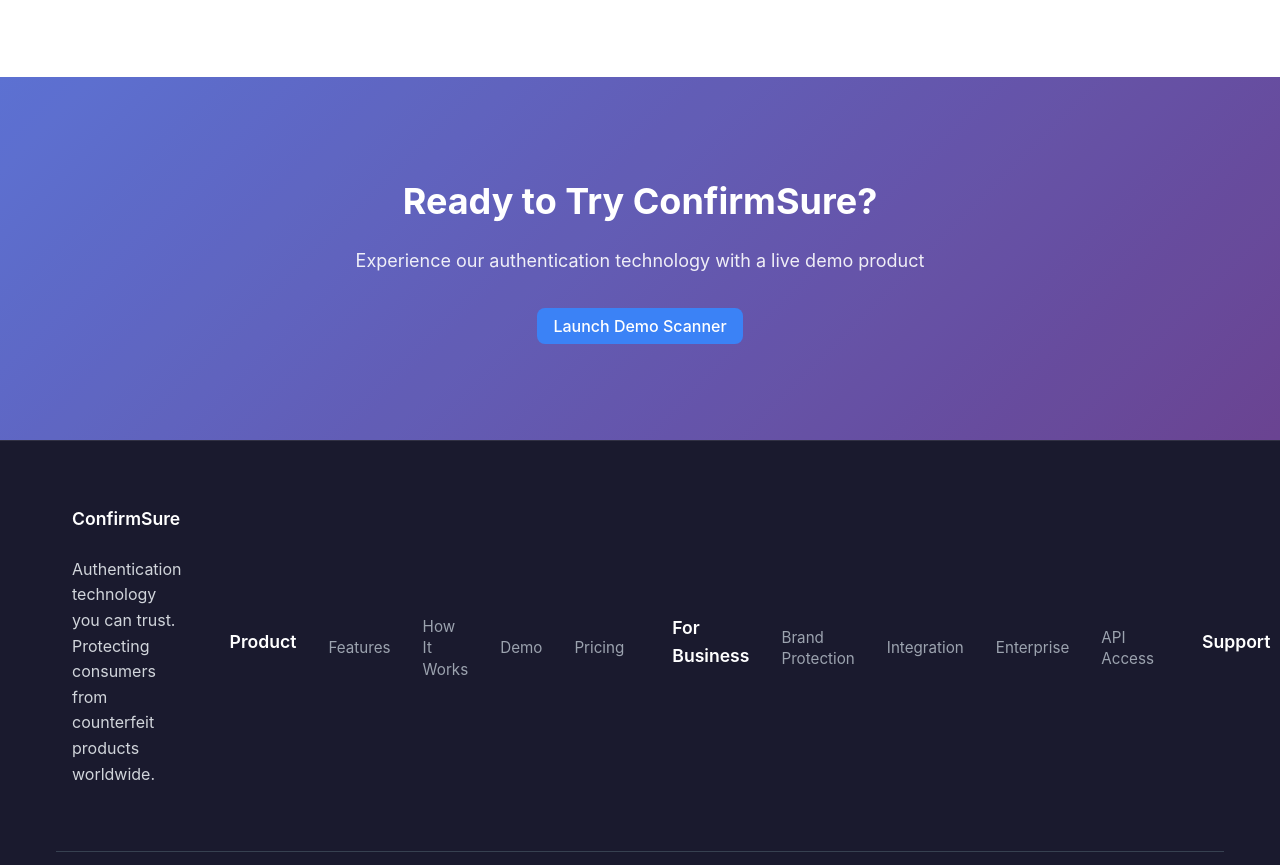
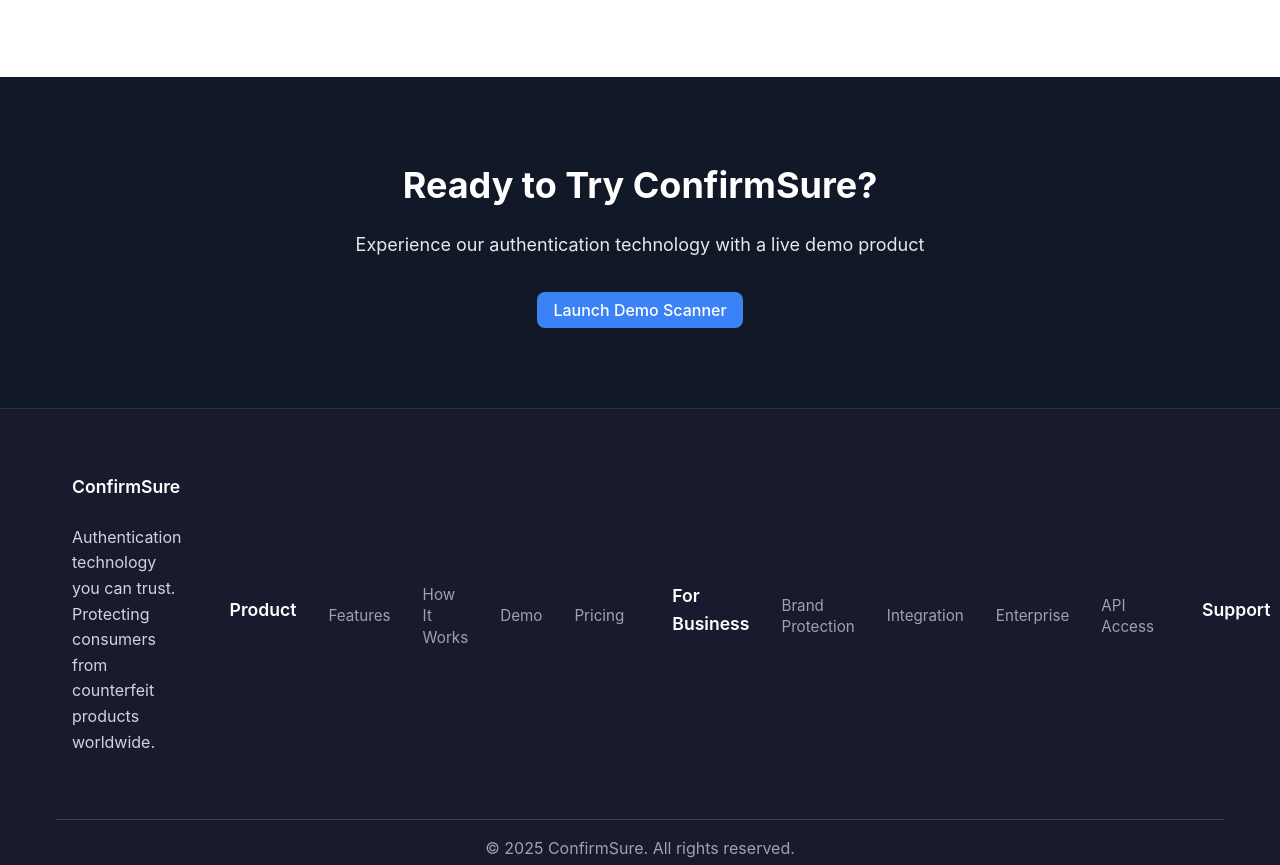
Before and after one commit to Confirmsure-auth/ConfirmSure-V4, a plain HTML site: page index.html in a window 1280 px wide. Shown: the part 1886-2751 px from the top of the page. Drawn offline with Linux system fonts and the light colour scheme.

Commit message:
Revert CTA section back to dark background to match design requirements

```diff
--- a/styles.css
+++ b/styles.css
@@ -349,28 +349,10 @@ nav {
 
 /* CTA Section */
 .cta {
-    background: linear-gradient(135deg, #667eea 0%, #764ba2 100%);
+    background: var(--gray-900);
     color: white;
-    padding: 6rem 0;
+    padding: 5rem 0;
     text-align: center;
-    position: relative;
-    margin-bottom: 0;
-}
-
-.cta::before {
-    content: '';
-    position: absolute;
-    top: 0;
-    left: 0;
-    right: 0;
-    bottom: 0;
-    background: rgba(0, 0, 0, 0.1);
-    z-index: 1;
-}
-
-.cta > * {
-    position: relative;
-    z-index: 2;
 }
 
 .cta h2 {
```
